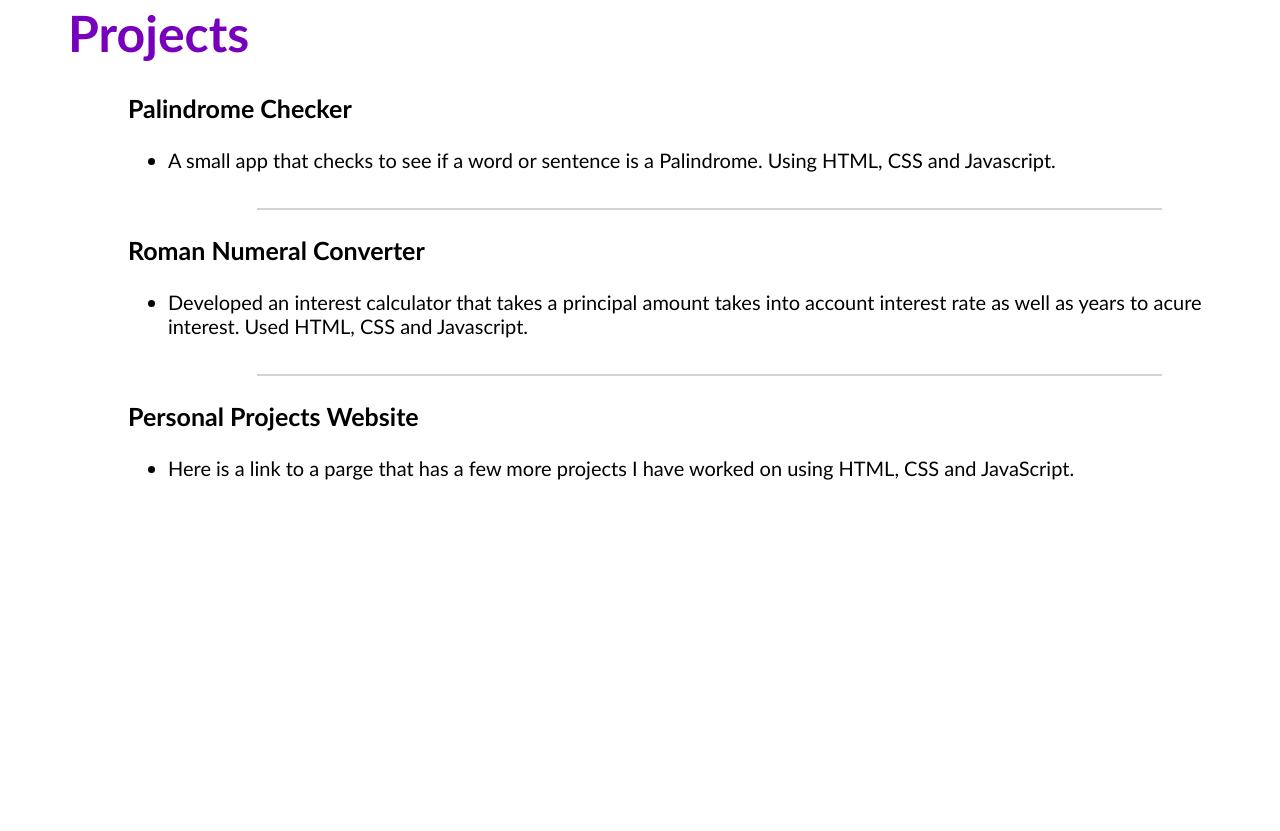
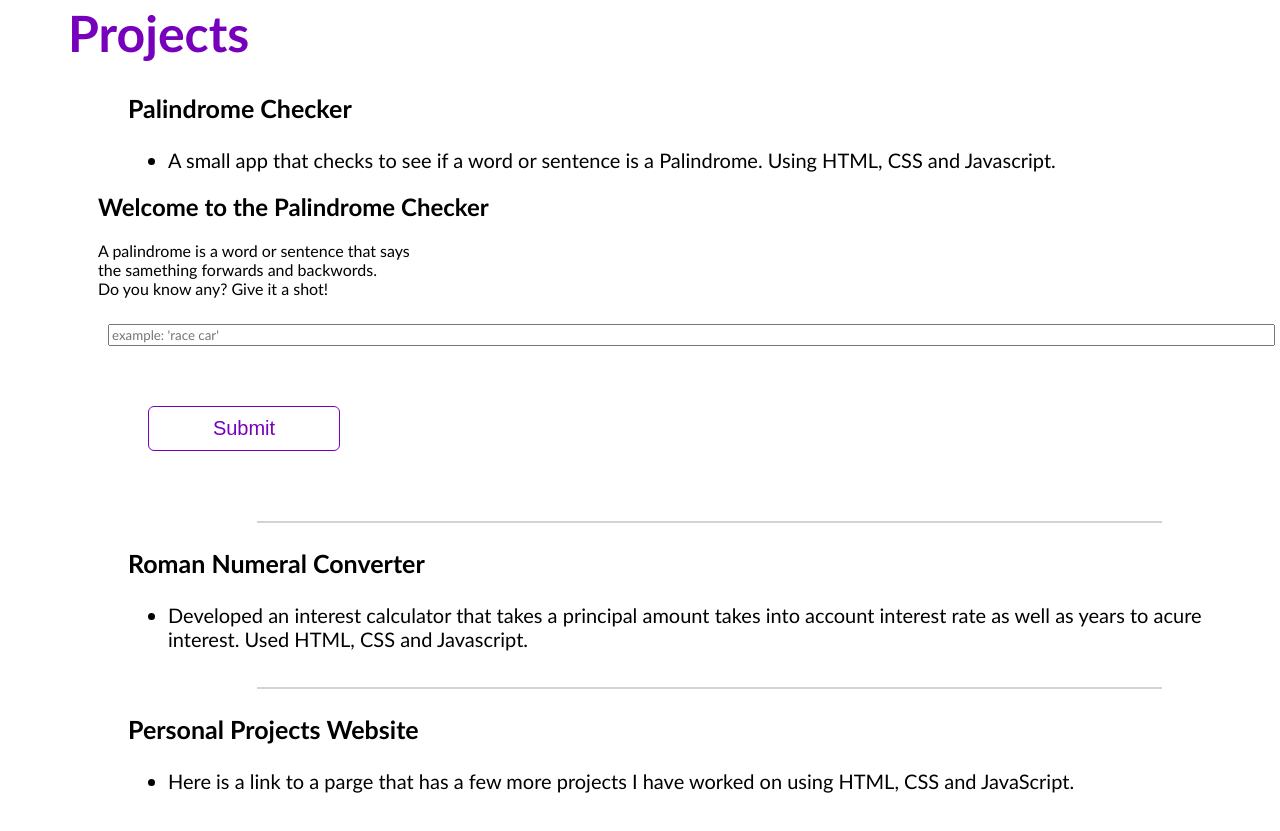
Before and after one commit to ECRob/my-portfolio, a plain HTML site: page index.html in a window 1280 px wide. Shown: the part 1294-2125 px from the top of the page. Before the commit the page ends 1818 px from the top, so only its background shows below. Drawn offline with Linux system fonts and the light colour scheme.

Commit message:
Update index.html

```diff
--- a/index.html
+++ b/index.html
@@ -101,6 +101,12 @@
             <ul>
               <li>A small app that checks to see if a word or sentence is a Palindrome. Using HTML, CSS and Javascript.</li>
             </ul>
+		<h1 class="title">Welcome to the Palindrome Checker</h1>
+    		<p class="description">A palindrome is a word or sentence that says <br>the samething forwards and backwords. <br> Do you know any?  Give it a shot!</p>
+    		<input id="text-input" type="text" placeholder="example: 'race car'"></input>
+    		<button id="check-btn">Submit</button>
+    		<div id="result"></div>
+    		<script src="./script.js"></script>
           </div>
           <hr>
           <div class="project-card">
```
